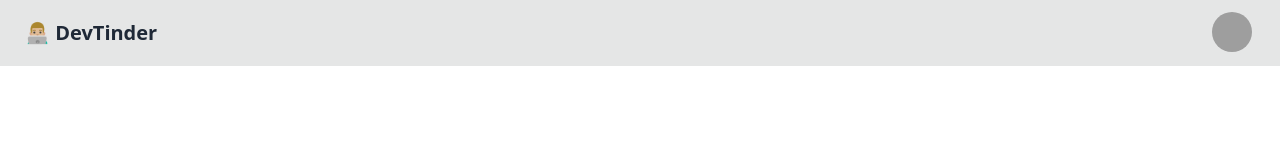
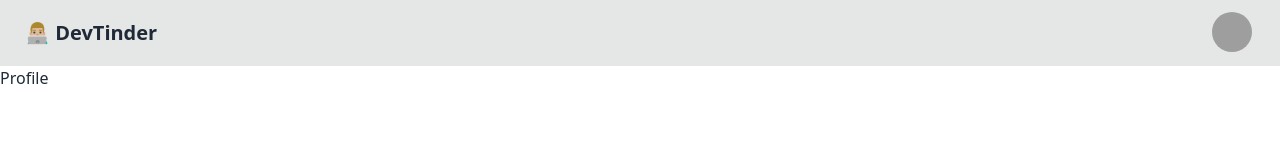
Before and after one commit to ayushagarwal27/dev-tinder, a React (Vite) app: page /profile in a window 1280 px wide. Shown: the top 160 px of the page. Built offline with nearby package versions, Linux system fonts and the light colour scheme; grey boxes are pictures that could not be loaded.

Commit message:
add routing

```diff
--- a/package.json
+++ b/package.json
@@ -11,7 +11,8 @@
   },
   "dependencies": {
     "react": "^18.3.1",
-    "react-dom": "^18.3.1"
+    "react-dom": "^18.3.1",
+    "react-router-dom": "^6.27.0"
   },
   "devDependencies": {
     "@eslint/js": "^9.13.0",
--- a/src/App.jsx
+++ b/src/App.jsx
@@ -1,10 +1,19 @@
+import { BrowserRouter, Route, Routes } from "react-router-dom";
 import Navbar from "./components/Navbar.jsx";
+import Home from "./pages/Home/Home.jsx";
+import Login from "./pages/Login/Login.jsx";
+import Profile from "./pages/Profile/Profile.jsx";
 
 const App = () => {
   return (
-    <div>
+    <BrowserRouter basename={"/"}>
       <Navbar />
-    </div>
+      <Routes>
+        <Route path={"/"} element={<Home />} />
+        <Route path={"/login"} element={<Login />} />
+        <Route path={"/profile"} element={<Profile />} />
+      </Routes>
+    </BrowserRouter>
   );
 };
 export default App;
--- /dev/null
+++ b/src/pages/Home/Home.jsx
@@ -0,0 +1,6 @@
+import Navbar from "../../components/Navbar.jsx";
+
+const Home = () => {
+  return <>Home</>;
+};
+export default Home;
--- /dev/null
+++ b/src/pages/Login/Login.jsx
@@ -0,0 +1,4 @@
+const Login = () => {
+  return <div>Login</div>;
+};
+export default Login;
--- /dev/null
+++ b/src/pages/Profile/Profile.jsx
@@ -0,0 +1,4 @@
+const Profile = () => {
+  return <div>Profile</div>;
+};
+export default Profile;
```
Also changed, not shown: 1 other file (tests, documents, lock files or other folders).
